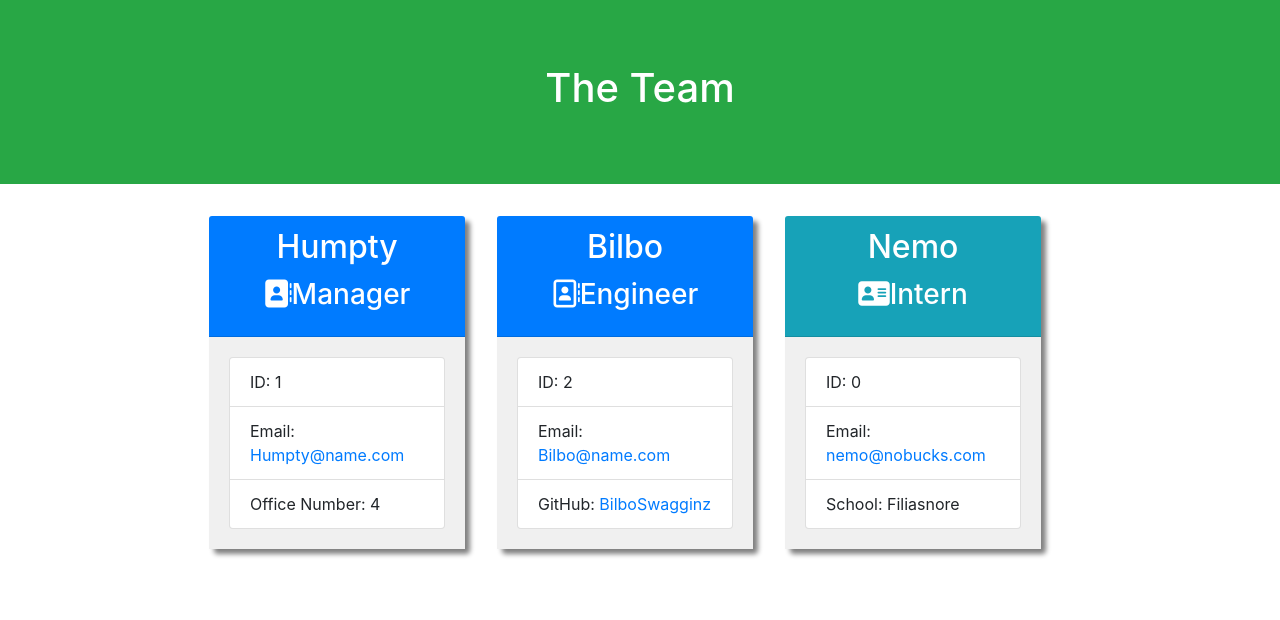
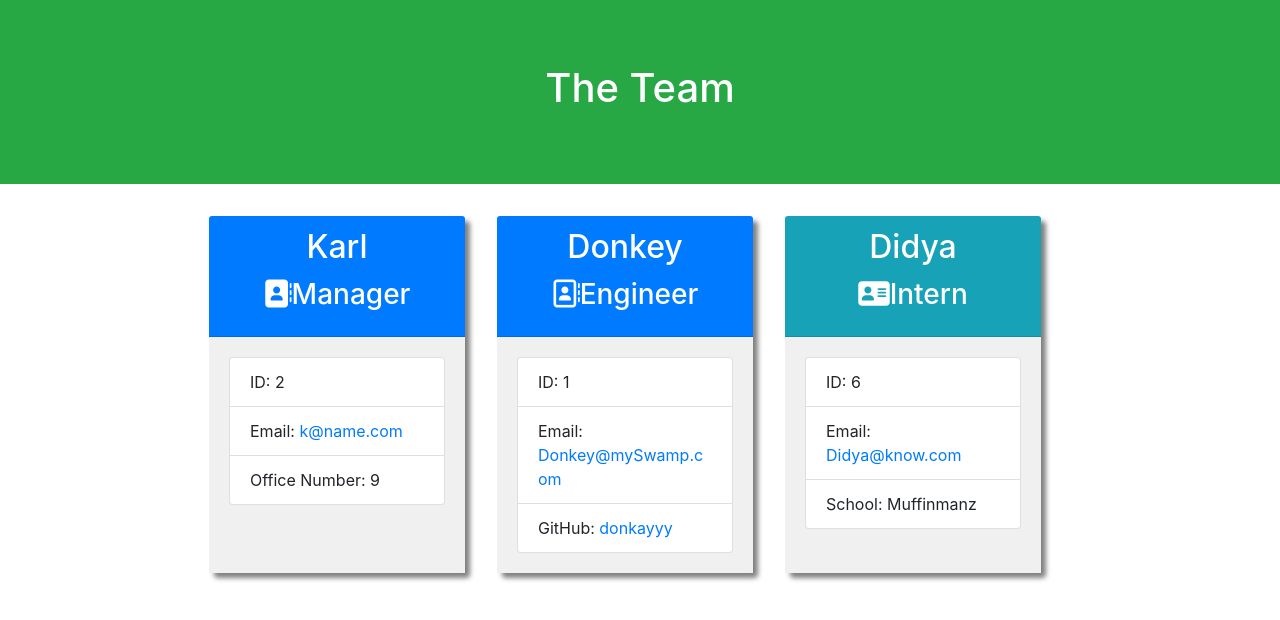
Before and after one commit to UnbindingNote/work-force-team-generator, a website: page view/index.html in a window 1280 px wide. Drawn offline with nearby package versions, Linux system fonts and the light colour scheme.

Commit message:
saving html from walkthrough vid.

```diff
--- a/view/index.html
+++ b/view/index.html
@@ -24,43 +24,43 @@
 
     <div class="card employee-card">
       <div class="card-header bg-primary text-white">
-          <h2 class="card-title">Humpty</h2>
+          <h2 class="card-title">Karl</h2>
           <h3 class="card-title">
           <i class="fa fa-address-book" aria-hidden="true"></i>Manager</h3>
       </div>
       <div class="card-body">
           <ul class="list-group">
-              <li class="list-group-item">ID: 1</li>
-              <li class="list-group-item">Email: <a href="mailto:Humpty@name.com">Humpty@name.com</a></li>
-              <li class="list-group-item">Office Number: 4</li>
+              <li class="list-group-item">ID: 2</li>
+              <li class="list-group-item">Email: <a href="mailto:k@name.com">k@name.com</a></li>
+              <li class="list-group-item">Office Number: 9</li>
           </ul>
       </div>
   </div>
 
     <div class="card employee-card">
       <div class="card-header bg-primary text-white">
-          <h2 class="card-title">Bilbo</h2>
+          <h2 class="card-title">Donkey</h2>
           <h3 class="card-title"><i class="fa fa-address-book-o" aria-hidden="true"></i>Engineer</h3>
       </div>
       <div class="card-body">
           <ul class="list-group">
-              <li class="list-group-item">ID: 2</li>
-              <li class="list-group-item">Email: <a href="mailto:Bilbo@name.com">Bilbo@name.com</a></li>
-              <li class="list-group-item">GitHub: <a href="https://github.com/BilboSwagginz" target="_blank" rel="noopener noreferrer">BilboSwagginz</a></li>
+              <li class="list-group-item">ID: 1</li>
+              <li class="list-group-item">Email: <a href="mailto:Donkey@mySwamp.com">Donkey@mySwamp.com</a></li>
+              <li class="list-group-item">GitHub: <a href="https://github.com/donkayyy" target="_blank" rel="noopener noreferrer">donkayyy</a></li>
           </ul>
       </div>
   </div>
 
     <div class="card employee-card">
       <div class="card-header bg-info text-white">
-          <h2 class="card-title">Nemo</h2>
+          <h2 class="card-title">Didya</h2>
           <h3 class="card-title"><i class="fa fa-address-card" aria-hidden="true"></i>Intern</h3>
       </div>
       <div class="card-body">
           <ul class="list-group">
-              <li class="list-group-item">ID: 0</li>
-              <li class="list-group-item">Email: <a href="mailto:nemo@nobucks.com">nemo@nobucks.com</a></li>
-              <li class="list-group-item">School: Filiasnore</li>
+              <li class="list-group-item">ID: 6</li>
+              <li class="list-group-item">Email: <a href="mailto:Didya@know.com">Didya@know.com</a></li>
+              <li class="list-group-item">School: Muffinmanz</li>
           </ul>
       </div>
   </div>
```
